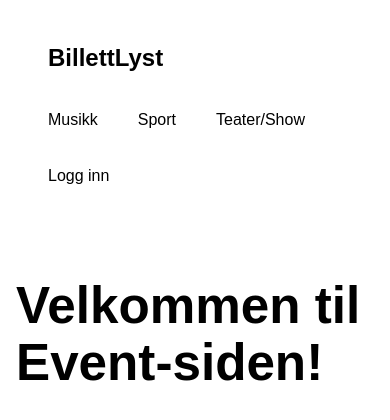
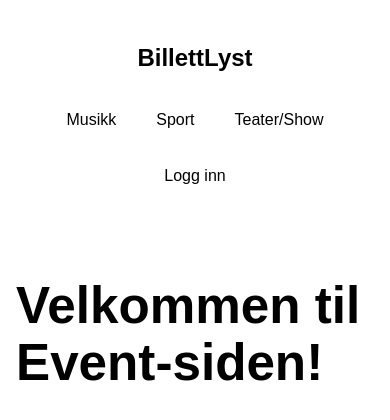
Before and after one commit to CelinaPs/Eksamen_UIN, a React (Vite) app: page / in a window 390 px wide. Shown: the top 420 px of the page. Built offline with nearby package versions, Linux system fonts and the light colour scheme.

Commit message:
Update Layout.scss

```diff
--- a/src/styles/Layout.scss
+++ b/src/styles/Layout.scss
@@ -9,8 +9,8 @@ body,
   margin: 0;
   padding: 0;
   font-family: "Montserrat", sans-serif;
-  background-color: white;
-  color: black;
+  background-color: #fff;
+  color: #010101;
   width: 100%;
   min-height: 100vh;
 }
@@ -28,7 +28,7 @@ h1 {
   flex-wrap: wrap;
 
   a {
-    color: black;
+    color: #010101;
   }
 
   a:hover {
@@ -43,6 +43,7 @@ h1 {
 
 .categories {
   display: flex;
+  flex-wrap: wrap;
   gap: 2.5rem;
 }
 
@@ -55,7 +56,7 @@ h1 {
 }
 
 .festival-card {
-  border: 1px solid white;
+  border: 1px solid #ddd;
   padding: 1rem;
   background: white;
   text-align: center;
@@ -81,10 +82,15 @@ h1 {
   padding: 2rem;
 
   input {
-    background-color: white;
+    background-color: #fff;
   }
 }
 
 //CSS for mobil
 @media (max-width: 900px) {
+  //CSS for Nav
+  .navigation {
+    flex-direction: column;
+    align-items: center;
+  }
 }
```
